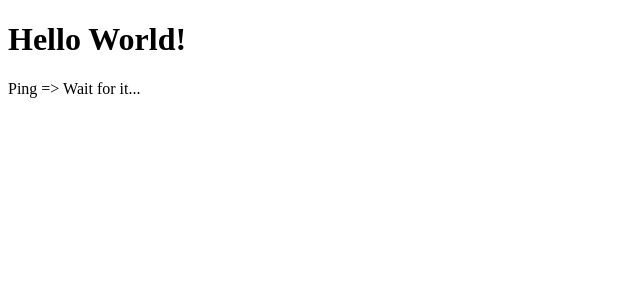
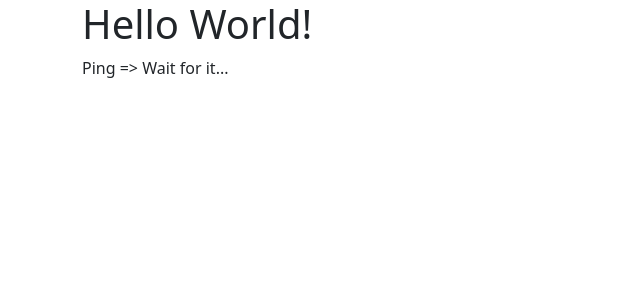
Before and after one commit to dgootman/asearch, a React app: page / in a window 1280 px wide. Shown: the top 300 px of the page, without its empty margins (0-640 px from the left). Built offline with nearby package versions, Linux system fonts and the light colour scheme; no server answers; the HTML template or start-up script is replaced by a standard one.

Commit message:
React Bootstrap

```diff
--- a/package.json
+++ b/package.json
@@ -14,14 +14,18 @@
   "devDependencies": {
     "@types/lodash": "^4.14.194",
     "@types/react-dom": "^18.2.4",
+    "css-loader": "^6.7.3",
     "html-webpack-plugin": "^5.5.1",
+    "style-loader": "^3.3.2",
     "ts-loader": "^9.4.2",
     "typescript": "^5.0.4",
     "webpack-cli": "^5.0.2"
   },
   "dependencies": {
+    "bootstrap": "^5.2.3",
     "lodash": "^4.17.21",
     "react": "^18.2.0",
+    "react-bootstrap": "^2.7.4",
     "react-dom": "^18.2.0"
   }
 }
--- a/src/App.tsx
+++ b/src/App.tsx
@@ -1,4 +1,5 @@
 import React, { useEffect, useState } from "react"
+import { Container } from "react-bootstrap"
 
 export const App = () => {
     const [pong, setPong] = useState({ pong: false })
@@ -13,8 +14,8 @@ export const App = () => {
     }, [])
 
 
-    return <div>
+    return <Container>
         <h1>Hello World!</h1>
         Ping =&gt; {pong.pong ? "Pong" : "Wait for it..."}
-    </div>
+    </Container>
 }
--- a/src/index.tsx
+++ b/src/index.tsx
@@ -1,3 +1,4 @@
+import 'bootstrap/dist/css/bootstrap.min.css';
 import React from "react";
 import { createRoot } from 'react-dom/client';
 import { App } from "./App";
--- a/webpack.config.js
+++ b/webpack.config.js
@@ -17,6 +17,10 @@ module.exports = {
                 use: 'ts-loader',
                 exclude: /node_modules/,
             },
+            {
+                test: /\.css$/i,
+                use: ["style-loader", "css-loader"],
+            },
         ],
     },
     resolve: {
```
Also changed, not shown: 1 other file (tests, documents, lock files or other folders).
